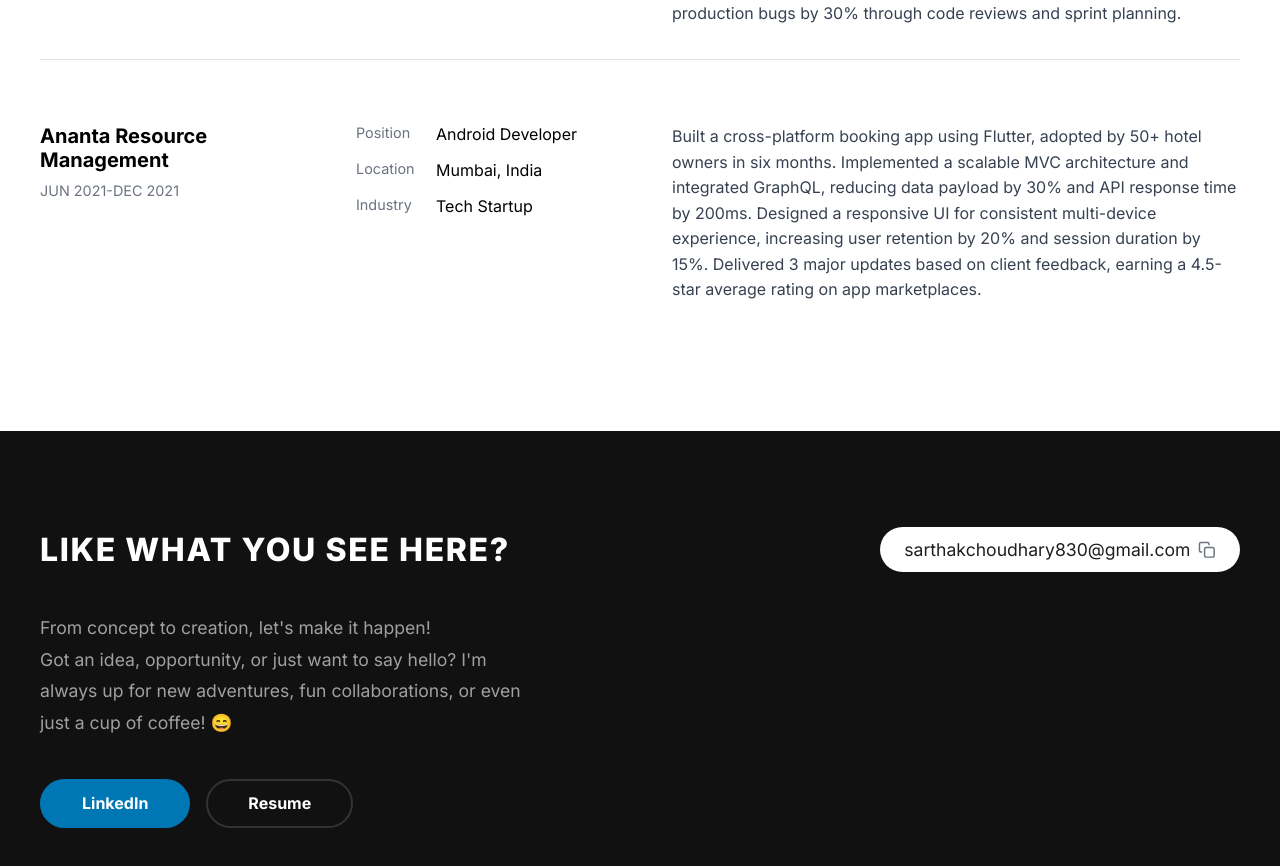
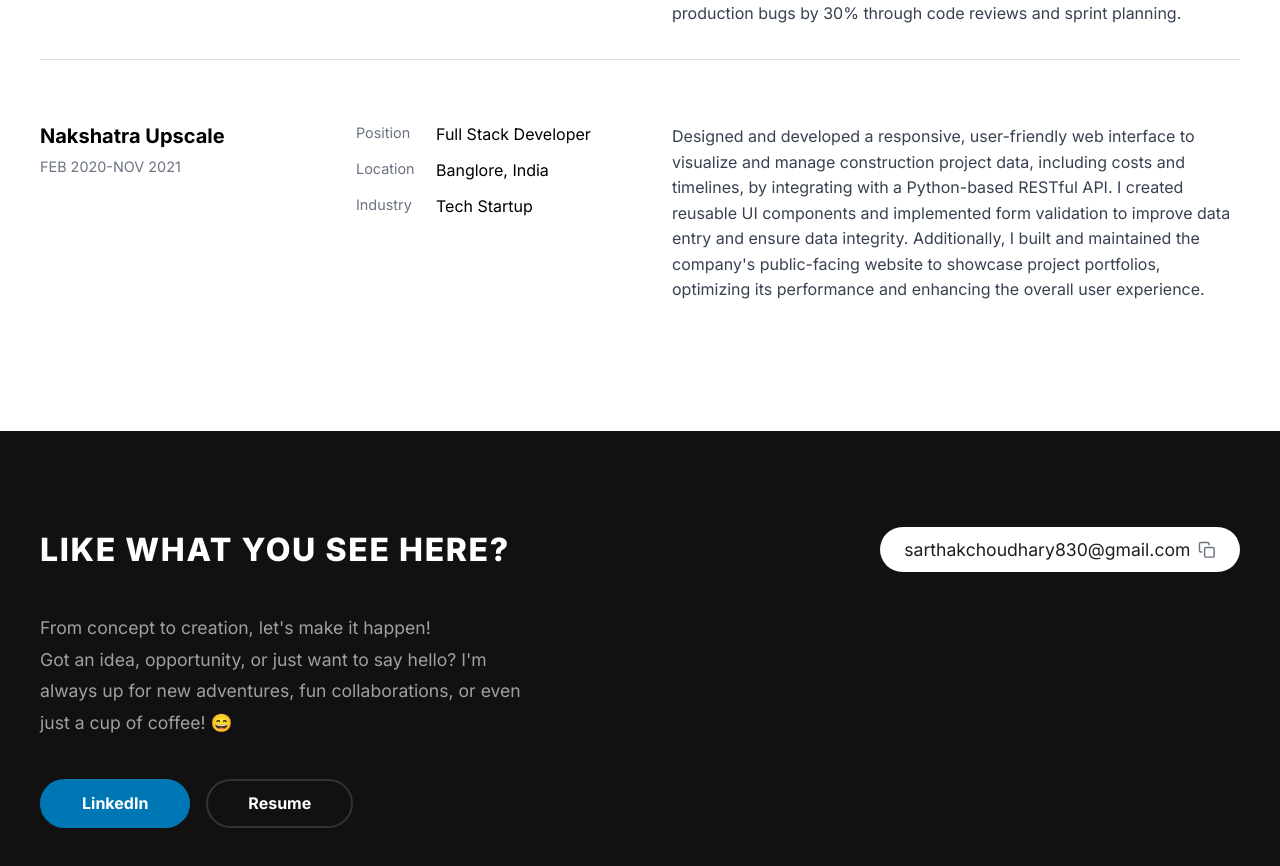
Before and after one commit to Sarthak1904/personal-website-updated, a React (Create React App) app in the folder client/: page / in a window 1280 px wide. Shown: the part 5203-6069 px from the top of the page. Built offline with nearby package versions, Linux system fonts and the light colour scheme.

Commit message:
Initial commit2

```diff
--- a/client/src/components/Experience.js
+++ b/client/src/components/Experience.js
@@ -27,12 +27,12 @@
     description: 'Managed 5 production applications as a Database Administrator, leading zero-downtime backend migrations from MSSQL to PostgreSQL. Re-architected schemas for 3 internal apps with improved normalization and indexing, enhancing query performance by 20% and scalability. Remediated 1,200+ SQL queries and refactored data access layers in 2 ASP.NET apps for PostgreSQL compatibility. Contributed in an Agile environment, helping boost team velocity by 15% and cut critical production bugs by 30% through code reviews and sprint planning.',
   },
   {
-    company: 'Ananta Resource Management',
-    period: 'JUN 2021-DEC 2021',
-    position: 'Android Developer',
-    location: 'Mumbai, India',
+    company: 'Nakshatra Upscale',
+    period: 'FEB 2020-NOV 2021',
+    position: 'Full Stack Developer',
+    location: 'Banglore, India',
     industry: 'Tech Startup',
-    description: 'Built a cross-platform booking app using Flutter, adopted by 50+ hotel owners in six months. Implemented a scalable MVC architecture and integrated GraphQL, reducing data payload by 30% and API response time by 200ms. Designed a responsive UI for consistent multi-device experience, increasing user retention by 20% and session duration by 15%. Delivered 3 major updates based on client feedback, earning a 4.5-star average rating on app marketplaces.',
+    description: 'Designed and developed a responsive, user-friendly web interface to visualize and manage construction project data, including costs and timelines, by integrating with a Python-based RESTful API. I created reusable UI components and implemented form validation to improve data entry and ensure data integrity. Additionally, I built and maintained the company\'s public-facing website to showcase project portfolios, optimizing its performance and enhancing the overall user experience.',
   },
 ];
 
```
